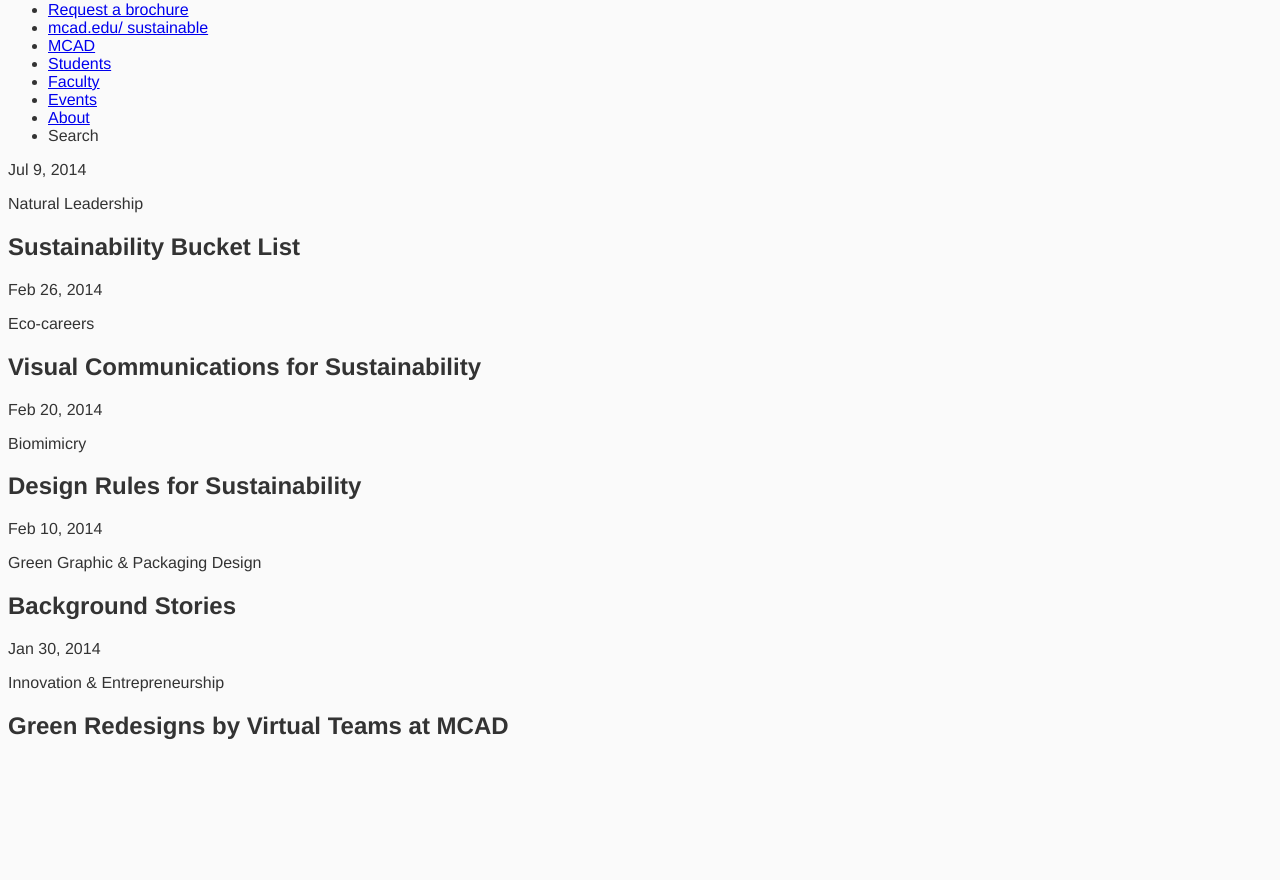
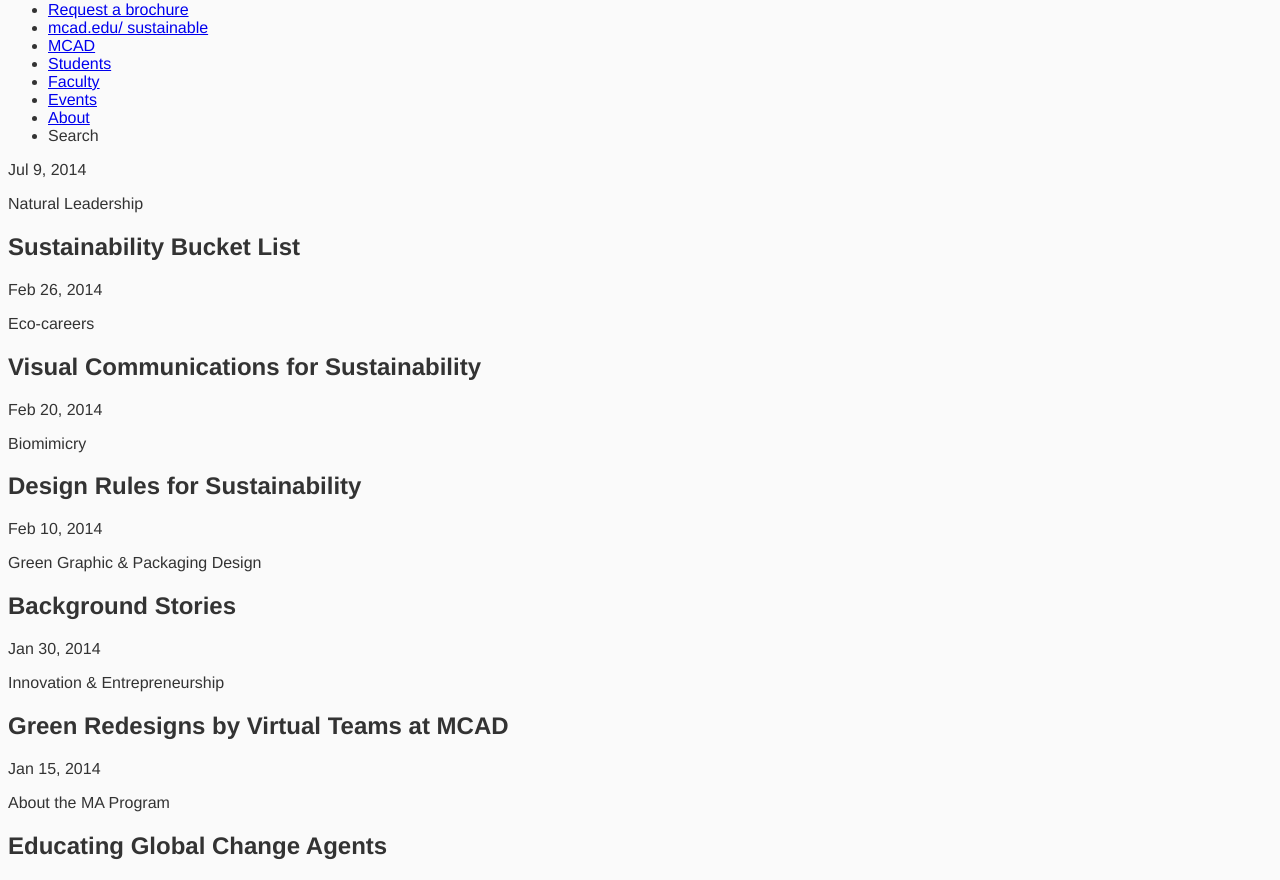
Before and after one commit to LetterTCarter/mcad-sdblog, a website: page app/index.html in a window 1280 px wide. Shown: the part 79-959 px from the top of the page. Before the commit the page ends 839 px from the top, so only its background shows below. Drawn offline with nearby package versions, Linux system fonts and the light colour scheme; files that its build step writes are made by us from their sources.

Commit message:
added sixth article
Educating Global Change Agents

```diff
--- a/app/index.html
+++ b/app/index.html
@@ -72,6 +72,12 @@
     <h2>Green Redesigns by Virtual Teams at MCAD</h2>
   </article>
 
+  <article>
+    <time datetime="2014-01-15">Jan 15, 2014</time>
+    <p>About the MA Program</p>
+    <h2>Educating Global Change Agents</h2>
+  </article>
+
     <!-- Google Analytics: change UA-XXXXX-X to be your site's ID. -->
     <script>
       (function(b,o,i,l,e,r){b.GoogleAnalyticsObject=l;b[l]||(b[l]=
```
